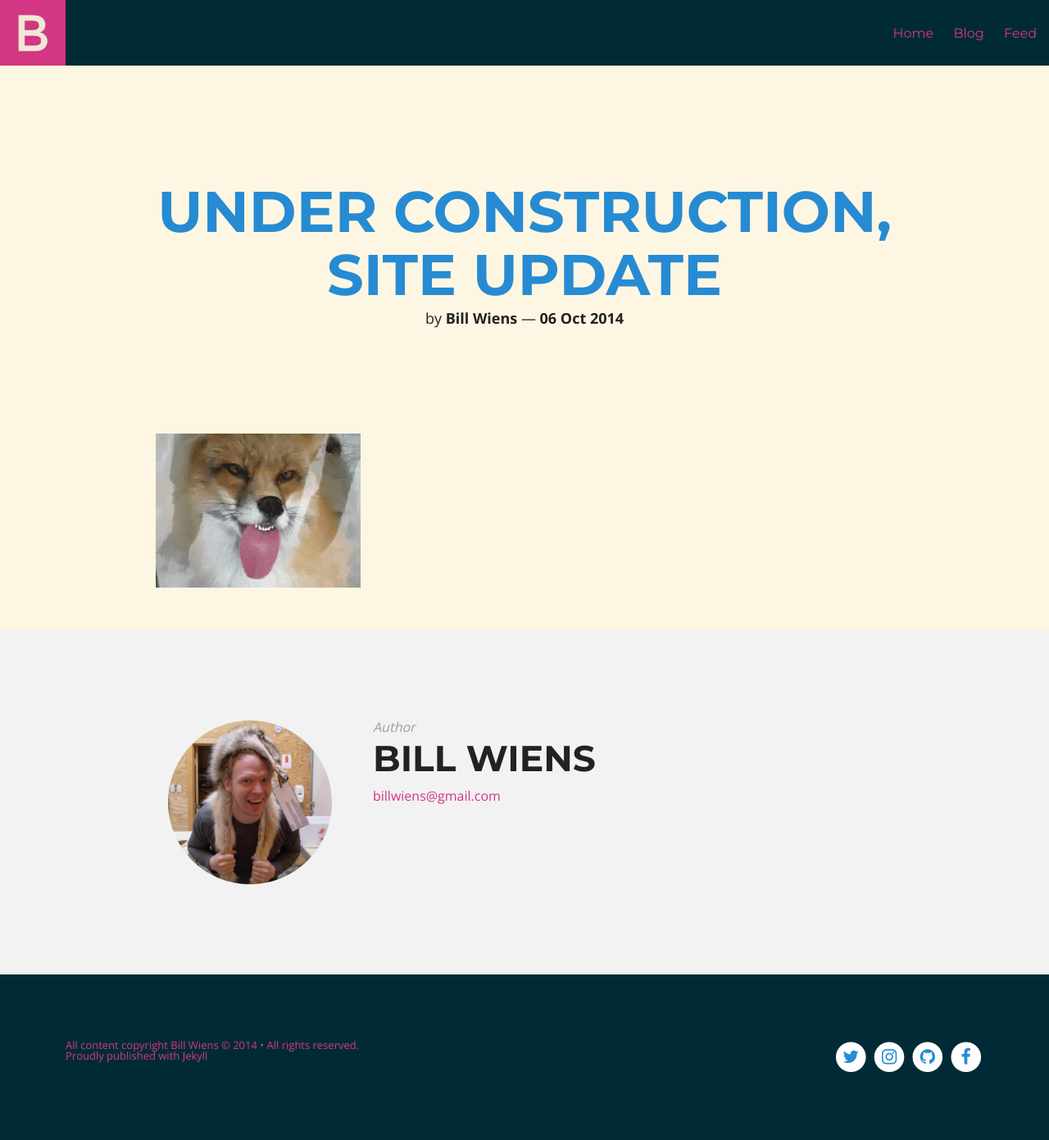
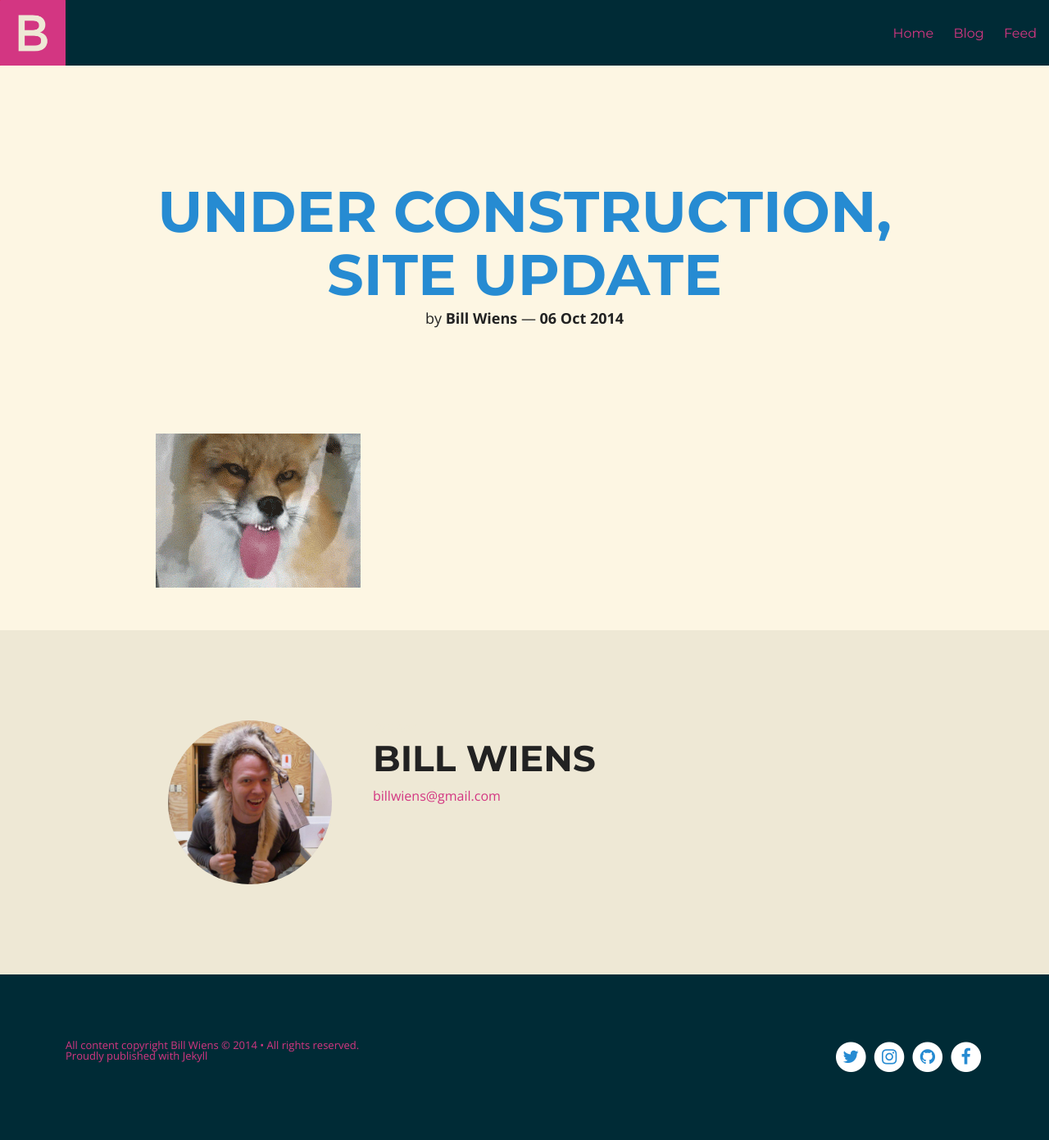
Before and after one commit to billputer/billwiens.com, a Jekyll site: the page built from _posts/2014-10-07-under-construction-site-update.markdown, in a window 1280 px wide. Shown: the whole page at 82% size. Built offline with Jekyll 4.4.1, drawn with Linux system fonts in a browser that asks for light colours; nearby versions of some CDN libraries.

Commit message:
Use Solarized base2 for "gray".

```diff
--- a/assets/css/post.scss
+++ b/assets/css/post.scss
@@ -6,7 +6,7 @@
 $highlight_color: #d33682;
 
 $background_dark: #002B36;
-$background_gray: #93a1a1;
+$background_gray: #eee8d5;
 $background_light: #fdf6e3;
 
 $text_dark: #268BD2;
@@ -449,7 +449,7 @@ html, body, .notepad-post-container, .notepad-post-header {
   padding: 0;
   padding-top: 3.75rem;
   padding-bottom: 3.75rem;
-  background: #f2f2f2;
+  background: $background_gray;
   .notepad-post-author {
     padding-left: 1.875rem;
     padding-right: 1.875rem;
--- a/assets/css/style.scss
+++ b/assets/css/style.scss
@@ -6,7 +6,8 @@
 $highlight_color: #d33682;
 
 $background_dark: #002B36;
-$background_gray: #93a1a1;
+$background_gray: #eee8d5;
+
 $background_light: #fdf6e3;
 
 $text_dark: #268BD2;
```
